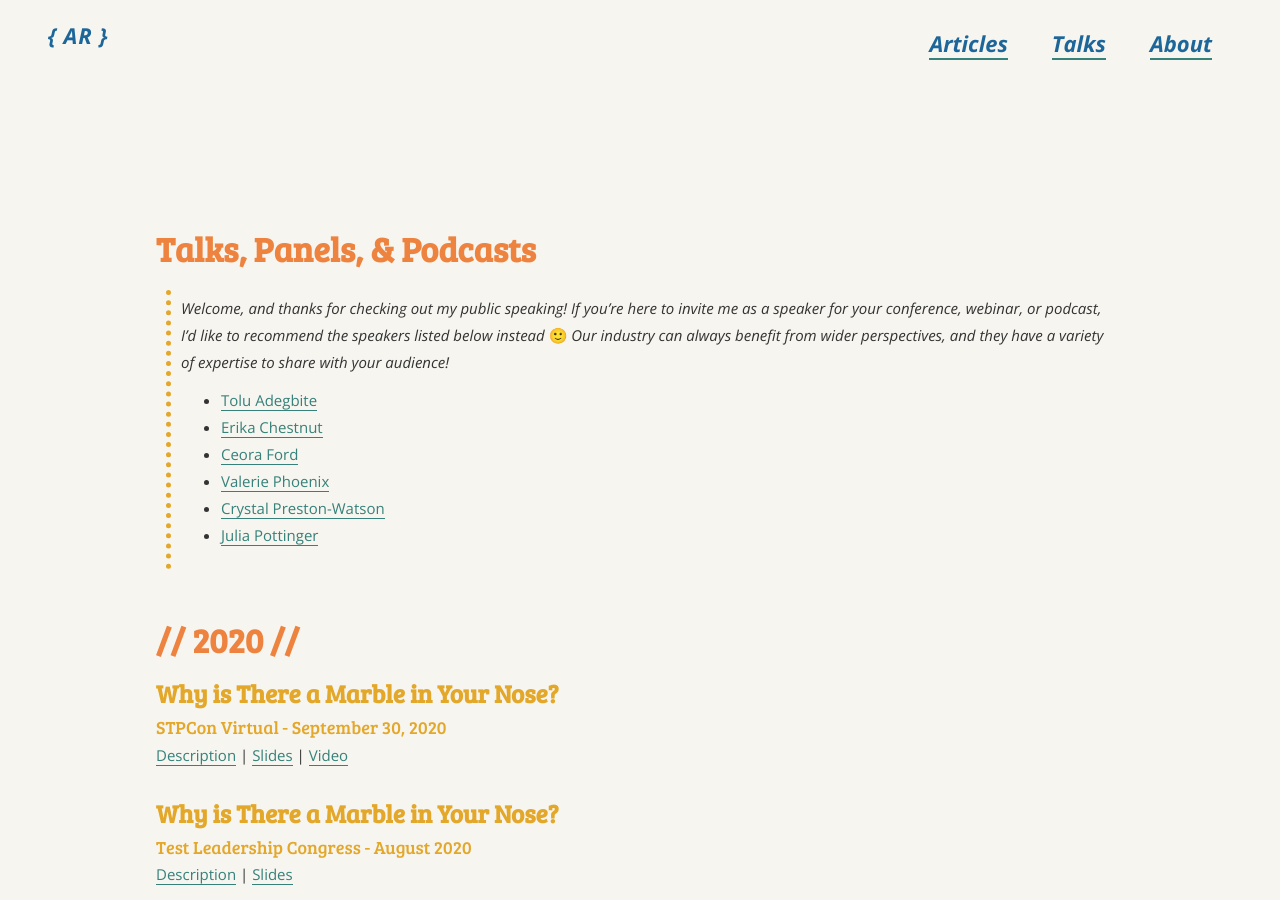
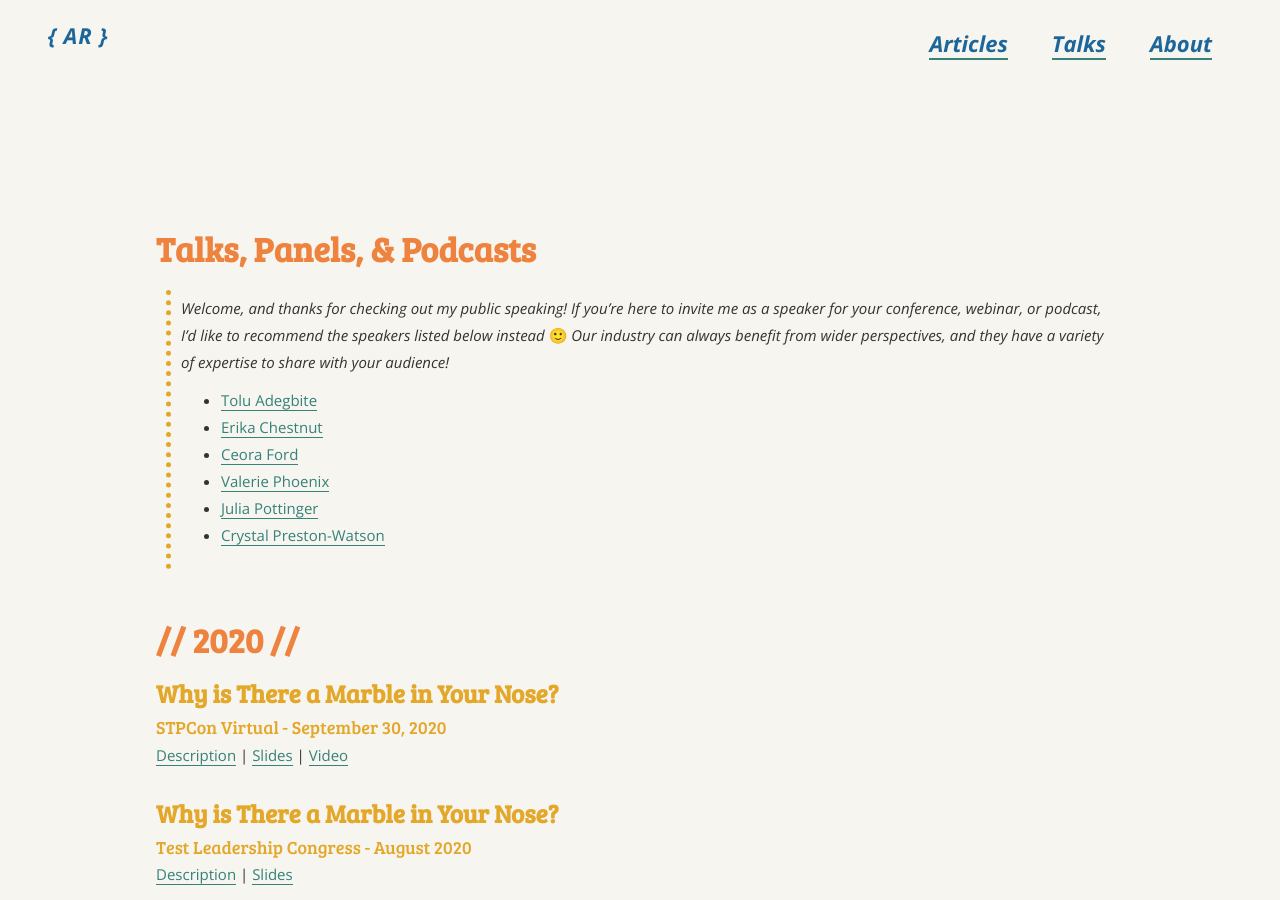
Before and after one commit to angelariggs/angelariggs.github.io, a Jekyll site: the page built from talks.md, in a window 1280 px wide and 900 px high. Built offline with Jekyll 4.4.1, drawn with Linux system fonts in a browser that asks for light colours.

Commit message:
forgot how the alphabet worked

```diff
--- a/talks.md
+++ b/talks.md
@@ -10,8 +10,8 @@ permalink: /talks
 > - [Erika Chestnut](https://erikachestnut.com)
 > - [Ceora Ford](https://www.ceoraford.com)
 > - [Valerie Phoenix](https://www.linkedin.com/in/valeriesworklife)
+> - [Julia Pottinger](https://www.linkedin.com/in/julia-pottinger)
 > - [Crystal Preston-Watson](https://crystalprestonwatson.com)
-> - [Julia Pottinger](https://www.linkedin.com/in/julia-pottinger)
 
 &nbsp;
 &nbsp;
```
